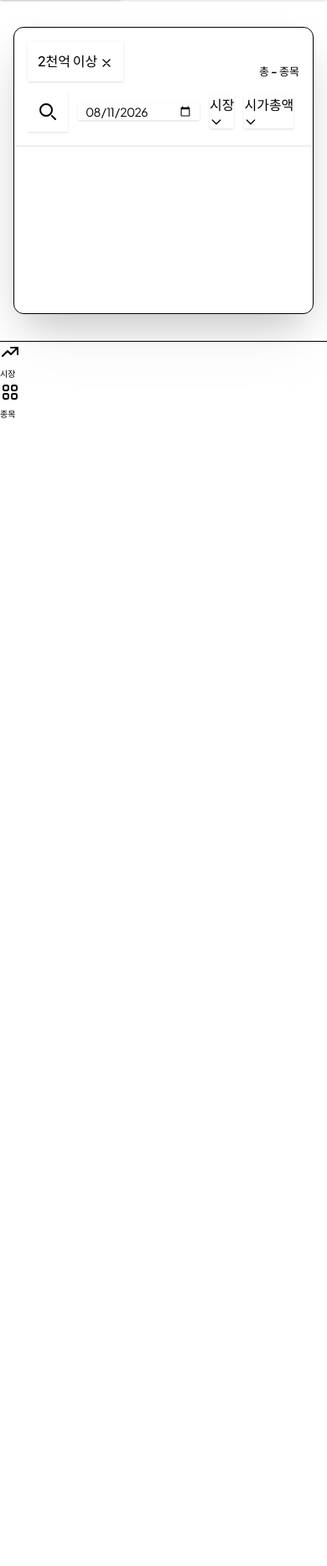
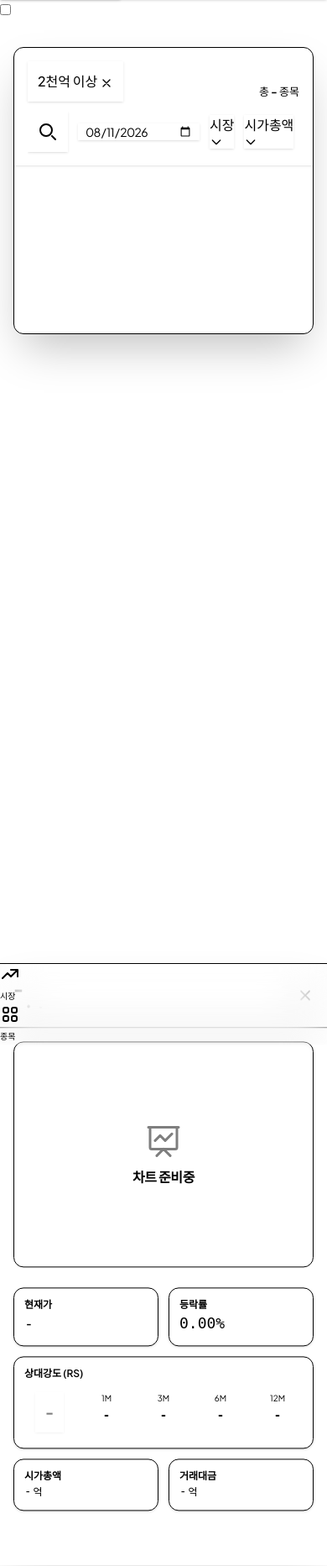
Before and after one commit to ywinvest/winvest, a FastAPI app: page /rs in a window 390 px wide. Shown: the part 168-2033 px from the top of the page at 84% size. Before the commit the page ends 666 px from the top, so only its background shows below. Run offline with FastAPI, Linux system fonts and the light colour scheme; data that the repository does not hold is empty; some libraries are stand-ins or nearby versions.

Commit message:
feat(rs): add responsive stock detail drawer
- Implemented drawer UI using daisyUI
- Added Alpine.js state for drawer toggle and event delegation for stock rows
- Refactored drawer markup into a separate partial (rs_drawer.html)
- Added mobile bottom-sheet styling and desktop side-panel logic
- Removed lowercase formatting from table dataset for accurate naming
- Applied ESC key to close drawer

```diff
--- a/templates/pages/rs.html
+++ b/templates/pages/rs.html
@@ -28,8 +28,12 @@
             scrollbar-width: none;
         }
     </style>
-    <!-- Main Content -->
-    <main class="max-w-7xl mx-auto px-4 sm:px-6 lg:px-8 py-8 !overflow-visible">
+    <!-- Drawer Structure -->
+    <div class="drawer drawer-end responsive-drawer" x-data="stockDrawer()" @open-stock-drawer.window="openDrawer($event.detail)" @keydown.escape.window="isOpen = false">
+        <input id="stock-detail-drawer" type="checkbox" class="drawer-toggle" x-model="isOpen" />
+        <div class="drawer-content">
+            <!-- Main Content -->
+            <main class="max-w-7xl mx-auto px-4 sm:px-6 lg:px-8 py-8 !overflow-visible">
 
         <div class="card bg-base-100 border border-base-200 rounded-xl shadow-2xl relative min-h-[300px] !overflow-visible">
 
@@ -147,13 +151,53 @@
             </div>
         </div>
     </main>
+        </div>
 
+        {% include 'partials/rs_drawer.html' %}
+    </div>
 
-    <!-- Facet Filter State (Alpine) -->
+    <!-- Facet Filter & Drawer State (Alpine) -->
     <script>
         window.alpineFilters = { market: [], marcap: [] };
 
         document.addEventListener('alpine:init', () => {
+            Alpine.data('stockDrawer', () => ({
+                isOpen: false,
+                stockData: {},
+                openDrawer(data) {
+                    this.stockData = data;
+                    this.isOpen = true;
+                },
+                formatNumber(val) {
+                    if (!val && val !== 0) return '-';
+                    return Math.round(Number(val)).toLocaleString();
+                },
+                formatRatio(val) {
+                    if (!val && val !== 0) return '0.00';
+                    return Number(val).toFixed(2);
+                },
+                formatCap(val) {
+                    if (!val && val !== 0) return '-';
+                    return Math.round(Number(val) / 100000000).toLocaleString();
+                },
+                getRsBadgeClass(rs) {
+                    const val = Number(rs);
+                    if (isNaN(val)) return 'badge-neutral badge-outline opacity-50';
+                    if (val >= 90) return 'badge-success badge-outline border-emerald-500 shadow-[0_0_10px_rgba(16,185,129,0.2)]';
+                    if (val >= 70) return 'badge-success badge-outline';
+                    if (val <= 30) return 'badge-error badge-outline';
+                    return 'badge-neutral badge-outline opacity-50';
+                },
+                getRsLabel(rs) {
+                    const val = Number(rs);
+                    if (isNaN(val)) return '-';
+                    if (val >= 90) return '최상위';
+                    if (val >= 70) return '강세';
+                    if (val <= 30) return '약세';
+                    return '보통';
+                }
+            }));
+
             Alpine.data('facetFilters', () => ({
                 openMenu: null,
                 filters: {
@@ -395,6 +439,18 @@
             searchInput.addEventListener('input', applyFiltersAndSort);
             window.addEventListener('alpine-filters-updated', applyFiltersAndSort);
 
+            // Add click listener for rows (Event Delegation)
+            const tableContainer = document.getElementById('rs-table-container');
+            if (tableContainer) {
+                tableContainer.addEventListener('click', (e) => {
+                    const row = e.target.closest('.stock-row');
+                    if (row) {
+                        const data = { ...row.dataset };
+                        window.dispatchEvent(new CustomEvent('open-stock-drawer', { detail: data }));
+                    }
+                });
+            }
+
             // HTMX Load event (when table is rendered)
             document.body.addEventListener('htmx:afterSwap', function(evt) {
                 if(evt.detail.target.id === 'rs-table-container') {
--- /dev/null
+++ b/templates/partials/rs_drawer.html
@@ -0,0 +1,99 @@
+<style>
+    /* 모바일 하단 드로어 (Bottom Sheet) 오버라이드 */
+    @media (max-width: 767px) {
+        .responsive-drawer .drawer-side {
+            align-items: flex-end !important; /* 하단 배치 */
+        }
+        .responsive-drawer .drawer-side > *:not(.drawer-overlay) {
+            transform: translateY(100%) !important; /* 아래로 숨김 */
+            transition-property: transform;
+            transition-timing-function: cubic-bezier(0.4, 0, 0.2, 1);
+            transition-duration: 300ms;
+        }
+        .responsive-drawer .drawer-toggle:checked ~ .drawer-side > *:not(.drawer-overlay) {
+            transform: translateY(0) !important; /* 위로 올라옴 */
+        }
+    }
+</style>
+<!-- Drawer Side Panel -->
+<div class="drawer-side z-[100]">
+    <label for="stock-detail-drawer" aria-label="close sidebar" class="drawer-overlay"></label>
+    <!-- w-full on mobile, md:w-[450px] on desktop. Rounded corners only on mobile -->
+    <div class="menu bg-base-100 text-base-content h-[85vh] md:min-h-full w-full md:w-[450px] p-0 flex flex-col rounded-t-3xl md:rounded-none shadow-2xl">
+        <!-- Header -->
+        <div class="sticky top-0 z-20 flex justify-between items-center p-4 border-b border-base-200 bg-base-100/90 backdrop-blur-sm">
+            <div>
+                <h2 class="text-xl font-bold tracking-tight" x-text="stockData.name || '-'"></h2>
+                <div class="text-xs font-mono text-base-content/60" x-text="(stockData.code || '-') + ' • ' + (stockData.market || '-')"></div>
+            </div>
+            <button class="btn btn-sm btn-circle btn-ghost" @click="isOpen = false">
+                <svg xmlns="http://www.w3.org/2000/svg" class="h-5 w-5" fill="none" viewBox="0 0 24 24" stroke="currentColor"><path stroke-linecap="round" stroke-linejoin="round" stroke-width="2" d="M6 18L18 6M6 6l12 12" /></svg>
+            </button>
+        </div>
+
+        <!-- Scrollable Content -->
+        <div class="flex-1 overflow-y-auto p-4 space-y-6">
+            <!-- Chart Placeholder -->
+            <div class="w-full aspect-[4/3] bg-base-200 rounded-xl flex items-center justify-center border border-base-300 shadow-inner">
+                <div class="text-center text-base-content/40">
+                    <svg xmlns="http://www.w3.org/2000/svg" class="h-12 w-12 mx-auto mb-2 opacity-50" fill="none" viewBox="0 0 24 24" stroke="currentColor">
+                      <path stroke-linecap="round" stroke-linejoin="round" stroke-width="1.5" d="M7 12l3-3 3 3 4-4M8 21l4-4 4 4M3 4h18M4 4h16v12a1 1 0 01-1 1H5a1 1 0 01-1-1V4z" />
+                    </svg>
+                    <span class="font-semibold tracking-tight">차트 준비중</span>
+                </div>
+            </div>
+
+            <!-- Indicators Grid -->
+            <div class="grid grid-cols-2 gap-3">
+                <div class="stat p-3 bg-base-200/50 rounded-xl border border-base-200 shadow-sm">
+                    <div class="stat-title text-xs font-semibold">현재가</div>
+                    <div class="stat-value text-lg font-mono" :class="stockData.changes_ratio > 0 ? 'text-error' : (stockData.changes_ratio < 0 ? 'text-info' : '')" x-text="formatNumber(stockData.close)"></div>
+                </div>
+                <div class="stat p-3 bg-base-200/50 rounded-xl border border-base-200 shadow-sm">
+                    <div class="stat-title text-xs font-semibold">등락률</div>
+                    <div class="stat-value text-lg font-mono" :class="stockData.changes_ratio > 0 ? 'text-error' : (stockData.changes_ratio < 0 ? 'text-info' : '')" x-text="(stockData.changes_ratio > 0 ? '+' : '') + formatRatio(stockData.changes_ratio) + '%'"></div>
+                </div>
+                <!-- Combined RS Row -->
+                <div class="col-span-2 p-3 bg-base-200/50 rounded-xl border border-base-200 shadow-sm flex flex-col gap-2">
+                    <div class="text-xs font-semibold text-base-content/70">상대강도 (RS)</div>
+                    <div class="grid grid-cols-5 gap-2">
+                        <div class="flex items-center justify-center bg-base-100 rounded-lg p-1.5">
+                            <div class="badge badge-sm font-extrabold shadow-sm p-3" :class="getRsBadgeClass(stockData.rs)" x-text="formatNumber(stockData.rs)"></div>
+                        </div>
+                        <div class="text-center bg-base-200/50 rounded-lg p-1.5">
+                            <div class="text-[10px] text-base-content/60 mb-0.5">1M</div>
+                            <div class="font-mono text-sm font-semibold" x-text="formatNumber(stockData.rs_1m)"></div>
+                        </div>
+                        <div class="text-center bg-base-200/50 rounded-lg p-1.5">
+                            <div class="text-[10px] text-base-content/60 mb-0.5">3M</div>
+                            <div class="font-mono text-sm font-semibold" x-text="formatNumber(stockData.rs_3m)"></div>
+                        </div>
+                        <div class="text-center bg-base-200/50 rounded-lg p-1.5">
+                            <div class="text-[10px] text-base-content/60 mb-0.5">6M</div>
+                            <div class="font-mono text-sm font-semibold" x-text="formatNumber(stockData.rs_6m)"></div>
+                        </div>
+                        <div class="text-center bg-base-200/50 rounded-lg p-1.5">
+                            <div class="text-[10px] text-base-content/60 mb-0.5">12M</div>
+                            <div class="font-mono text-sm font-semibold" x-text="formatNumber(stockData.rs_12m)"></div>
+                        </div>
+                    </div>
+                </div>
+
+                <div class="stat p-3 bg-base-200/50 rounded-xl border border-base-200 shadow-sm">
+                    <div class="stat-title text-xs font-semibold">시가총액</div>
+                    <div class="stat-value text-sm font-mono flex items-baseline gap-0.5">
+                        <span x-text="formatCap(stockData.marcap)"></span>
+                        <span class="text-xs font-sans text-base-content/60 font-medium">억</span>
+                    </div>
+                </div>
+                <div class="stat p-3 bg-base-200/50 rounded-xl border border-base-200 shadow-sm">
+                    <div class="stat-title text-xs font-semibold">거래대금</div>
+                    <div class="stat-value text-sm font-mono flex items-baseline gap-0.5">
+                        <span x-text="formatCap(stockData.amount)"></span>
+                        <span class="text-xs font-sans text-base-content/60 font-medium">억</span>
+                    </div>
+                </div>
+            </div>
+        </div>
+    </div>
+</div>
--- a/templates/partials/table.html
+++ b/templates/partials/table.html
@@ -46,7 +46,7 @@
 <template id="all-rows-template">
     {% for stock in stocks %}
     <tr class="stock-row hover transition-colors group cursor-pointer" data-rs_rank="{{ stock.rs_rank }}" data-close="{{ stock.close }}"
-        data-name="{{ stock.name|lower }}" data-code="{{ stock.code|lower }}" data-market="{{ stock.market }}"
+        data-name="{{ stock.name }}" data-code="{{ stock.code }}" data-market="{{ stock.market }}"
         data-changes_ratio="{{ stock.changes_ratio }}" data-marcap="{{ stock.marcap }}"
         data-amount="{{ stock.amount or 0 }}" data-rs="{{ stock.rs }}" data-rs_1m="{{ stock.rs_1m }}"
         data-rs_3m="{{ stock.rs_3m }}" data-rs_6m="{{ stock.rs_6m }}" data-rs_12m="{{ stock.rs_12m }}">
```
Also changed, not shown: tasks/prd-rs-drawer.md (added, +121 -0 lines).
